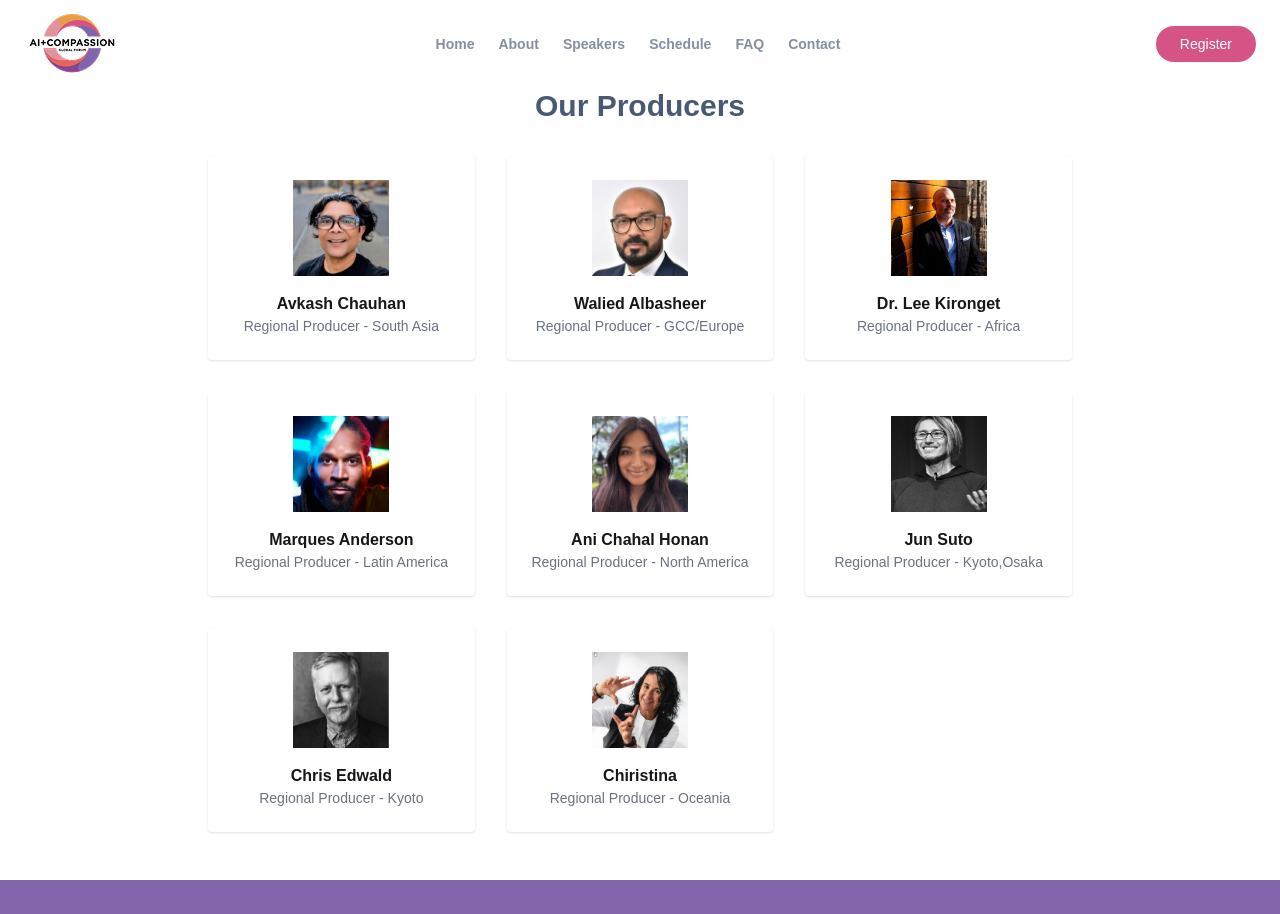
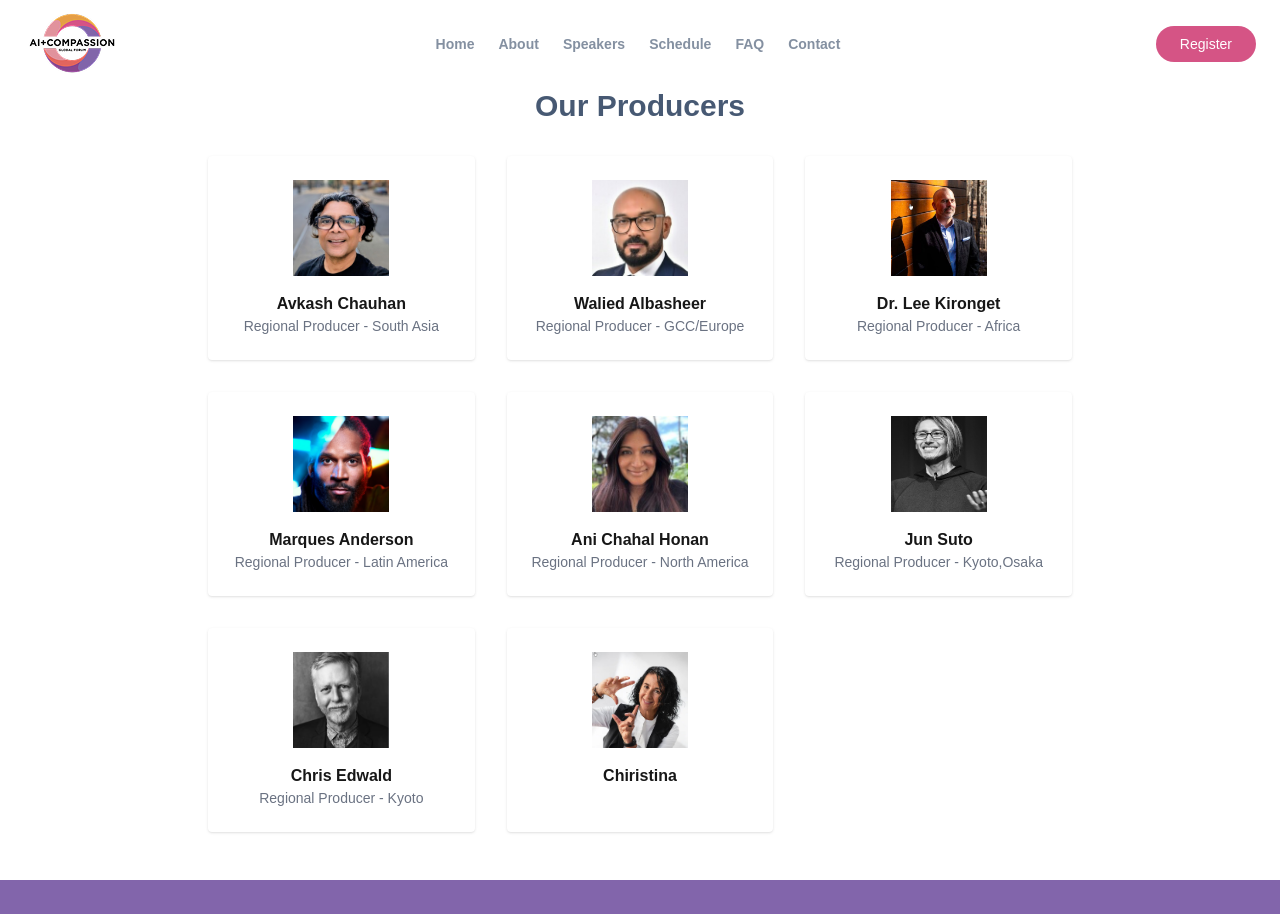
Before and after one commit to Algonots/ai-compassion_website, a Next.js app: page /producers in a window 1280 px wide. Shown: the top 914 px of the page. Built offline with nearby package versions, Linux system fonts and the light colour scheme.

Commit message:
updated christina

```diff
--- a/src/app/producers/page.jsx
+++ b/src/app/producers/page.jsx
@@ -9,7 +9,7 @@ const producers = [
   { name: "Ani Chahal Honan", subtitle: "Regional Producer - North America", img: "/ani.jpg" },
   { name: "Jun Suto", subtitle: "Regional Producer - Kyoto,Osaka", img: "/jun.png" },
   { name: "Chris Edwald", subtitle: "Regional Producer - Kyoto", img: "/chris.png" },
-  { name: " Chiristina", subtitle: "Regional Producer - Oceania", img: "/christina.jpg" },
+  { name: " Chiristina", subtitle: "", img: "/christina.jpg" },
   // { name: "Producer 9", subtitle: "", img: "/producer9.png" },
 ];
 
```
